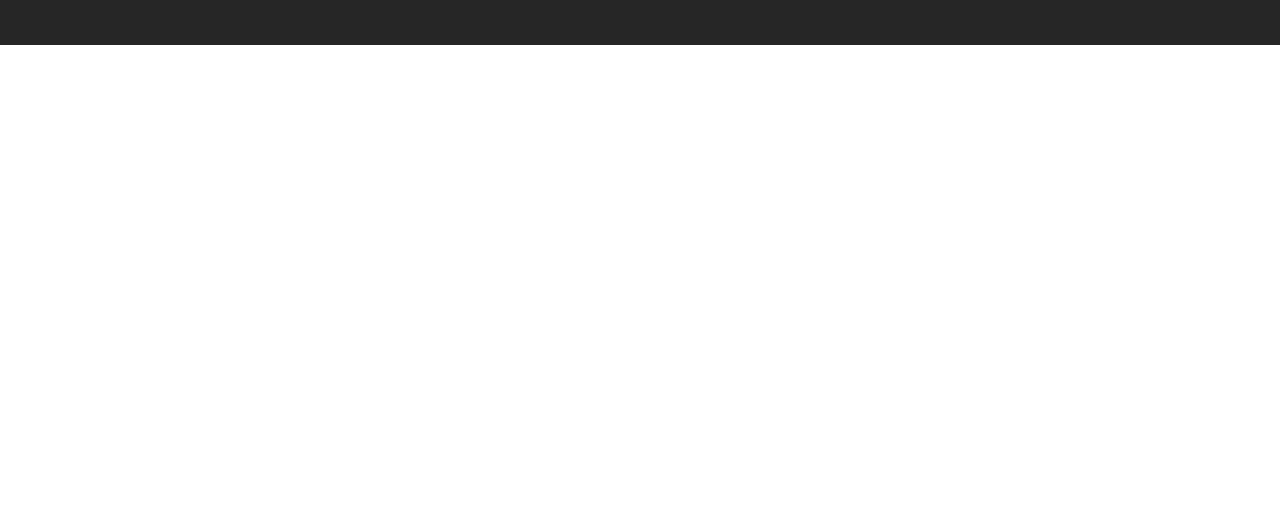
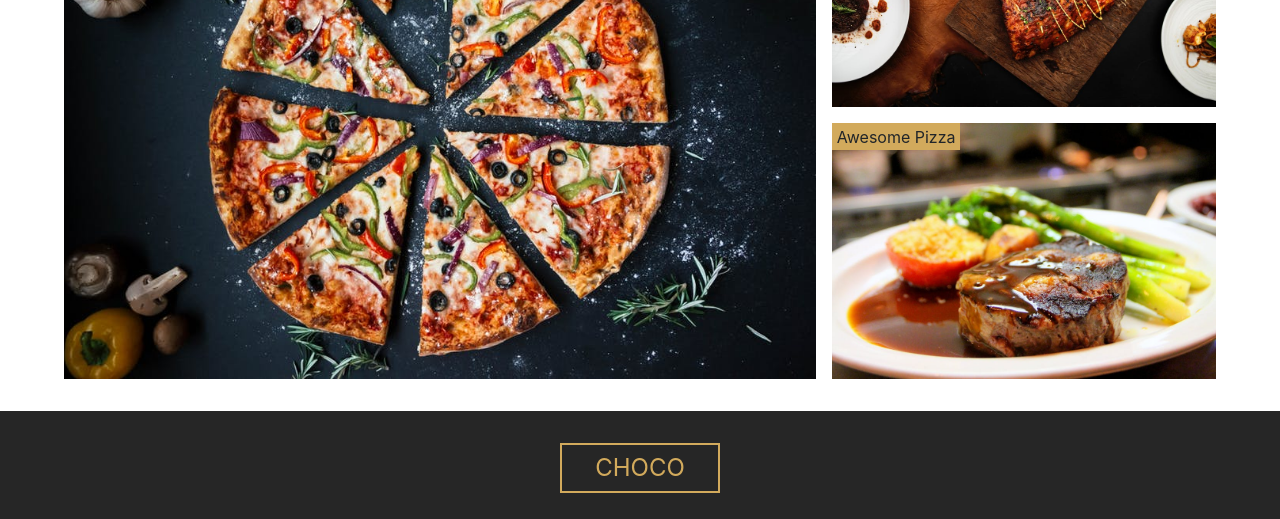
Before and after one commit to ticomarques/chocorestaurant, a Gatsby site: page / in a window 1280 px wide. Shown: the part 1453-1972 px from the top of the page. Before the commit the page ends 1498 px from the top, so only its background shows below. Built offline with nearby package versions, Linux system fonts and the light colour scheme; Gatsby itself is replaced by a stand-in of ours.

Commit message:
Adding footer and gallery components

```diff
--- a/gatsby-config.js
+++ b/gatsby-config.js
@@ -29,8 +29,7 @@ module.exports = {
         start_url: `/`,
         background_color: `#663399`,
         theme_color: `#663399`,
-        display: `minimal-ui`,
-        icon: `src/images/logo.svg`, // This path is relative to the root of the site.
+        display: `minimal-ui`
       },
     },
     // this (optional) plugin enables Progressive Web App + Offline functionality
--- a/src/components/Globals/Footer.js
+++ b/src/components/Globals/Footer.js
@@ -26,7 +26,7 @@ export default class Footer extends Component {
         <div className="title">Choco</div>
         <div className="icons">
             {this.state.icons.map((item) => (
-                <a href={item.path} key={item.id} target="_blank" rel="noopener norefferer">
+                <a href={item.path} key={item.id} target="_blank" rel="noopener noreferrer">
                     {item.icon}
                 </a>
             ))}
--- /dev/null
+++ b/src/components/HomePageComponents/Gallery.js
@@ -0,0 +1,91 @@
+import React from 'react'
+import styled from 'styled-components'
+import {StaticQuery, graphql} from 'gatsby'
+import {styles, Section} from '../../utils'
+import Img from 'gatsby-image'
+
+const GET_IMAGES = graphql`
+    {
+        getImages:allFile(filter:{relativeDirectory:{eq:"homeGallery"}}){
+            edges{
+                node{
+                    childImageSharp{
+                        fluid(maxWidth: 500){
+                            ...GatsbyImageSharpFluid_tracedSVG
+                        }
+                    }
+                }
+            }
+        }
+    }
+`
+
+export default function Gallery() {
+  return (
+    <StaticQuery
+        query={GET_IMAGES}
+        render={(data) => {
+            const images = data.getImages.edges;
+
+            return (
+                <Section>
+                    <GalleryWrapper>
+
+                        {images.map(({node}, index) => {
+                            return (
+                                <div className={`item item-${index+1}`} key={index}>
+                                    <Img fluid={node.childImageSharp.fluid} />
+                                    <p className="info">Awesome Pizza</p>
+                                </div>
+                            )
+                        })}
+
+                    </GalleryWrapper>
+                </Section>
+            )
+        }}
+    />
+  )
+}
+
+const GalleryWrapper = styled.div`
+    display: grid;
+    grid-template-columns: auto;
+    grid-row-gap:1rem;
+    .item{
+        position: relative;
+    }
+    .info{
+        position: absolute;
+        top: 0;
+        left:0;
+        background: ${styles.colors.mainYellow};
+        padding: 0.1rem 0.3rem;
+        text-transform: capitalize;
+    }
+    @media(min-width: 576px){
+        grid-template-columns: 1fr 1fr;
+        grid-column-gap: 1rem;
+    }
+    @media(min-width: 768px){
+        grid-template-columns: 1fr 1fr 1fr;
+    }
+    @media(min-width: 992px){
+        .gatsby-image-wrapper{
+            height: 100%;
+        }
+        grid-template-areas:
+        'one one two two'
+        'one one three three';
+
+        .item-1{
+            grid-area: one;
+        }
+        .item-2{
+            grid-area: two;
+        }
+        .item-3{
+            grid-area: three;
+        }
+    }
+`
--- a/src/pages/index.js
+++ b/src/pages/index.js
@@ -5,10 +5,12 @@ import SEO from "../components/seo"
 import {HomeHeader, Banner, BannerButton} from '../utils'
 import img from '../images/bcg/homeBcg.jpeg'
 import QuickInfo from '../components/HomePageComponents/QuickInfo'
+import Gallery from '../components/HomePageComponents/Gallery'
 
 const IndexPage = () => (
   <Layout>
     <SEO title="Home" keywords={[`gatsby`, `application`, `react`]} />
+
     <HomeHeader img={img}>
       <Banner title="Eatery" subtitle="55 main street - Santa Monica, CA">
         <BannerButton style={{ margin: '2rem auto' }}>
@@ -16,9 +18,10 @@ const IndexPage = () => (
         </BannerButton>
       </Banner>
     </HomeHeader>
-    <QuickInfo>
 
-    </QuickInfo>
+    <QuickInfo/>
+
+    <Gallery />
   </Layout>
 )
 
```
Also changed, not shown: src/components/Store/Tooth.js (deleted).
